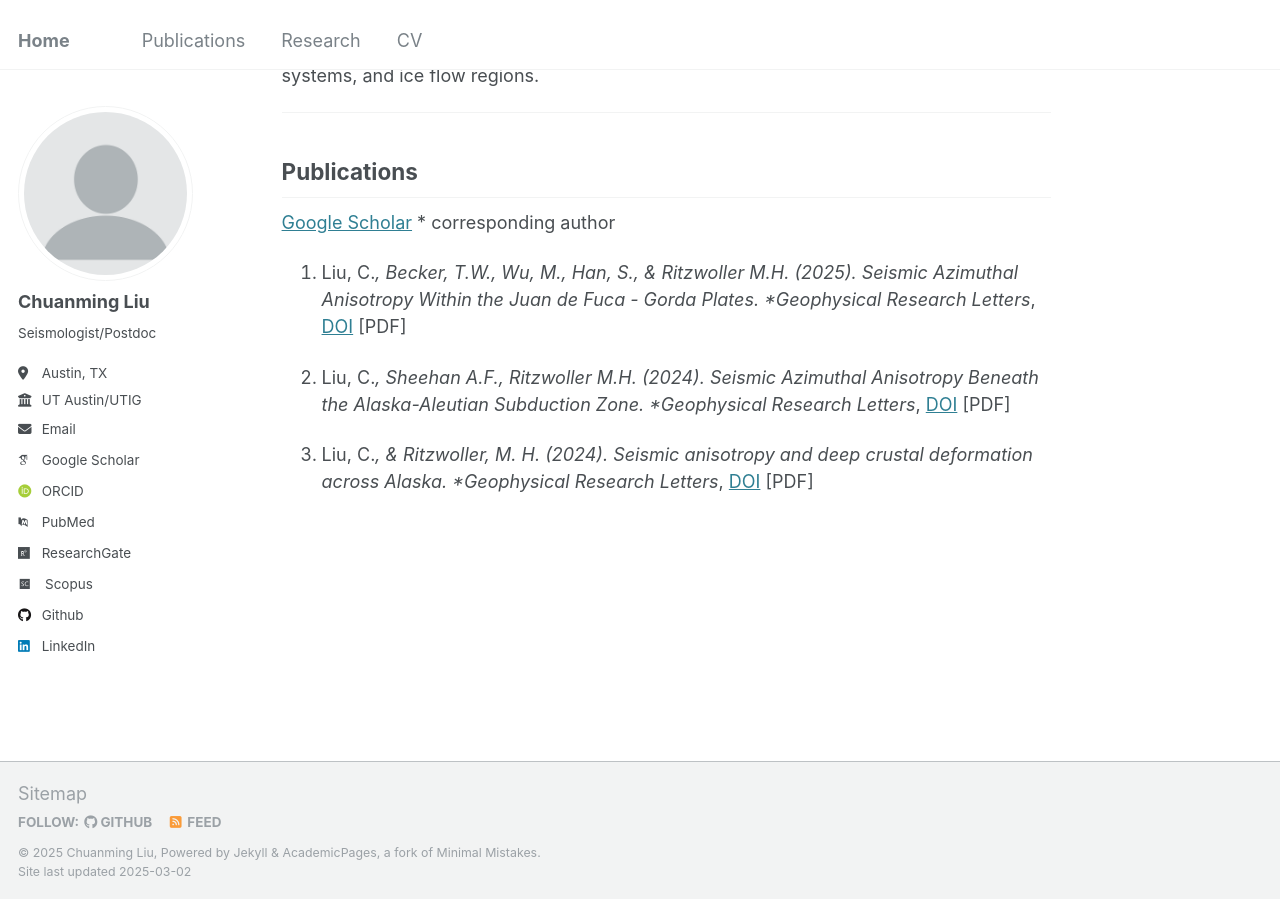
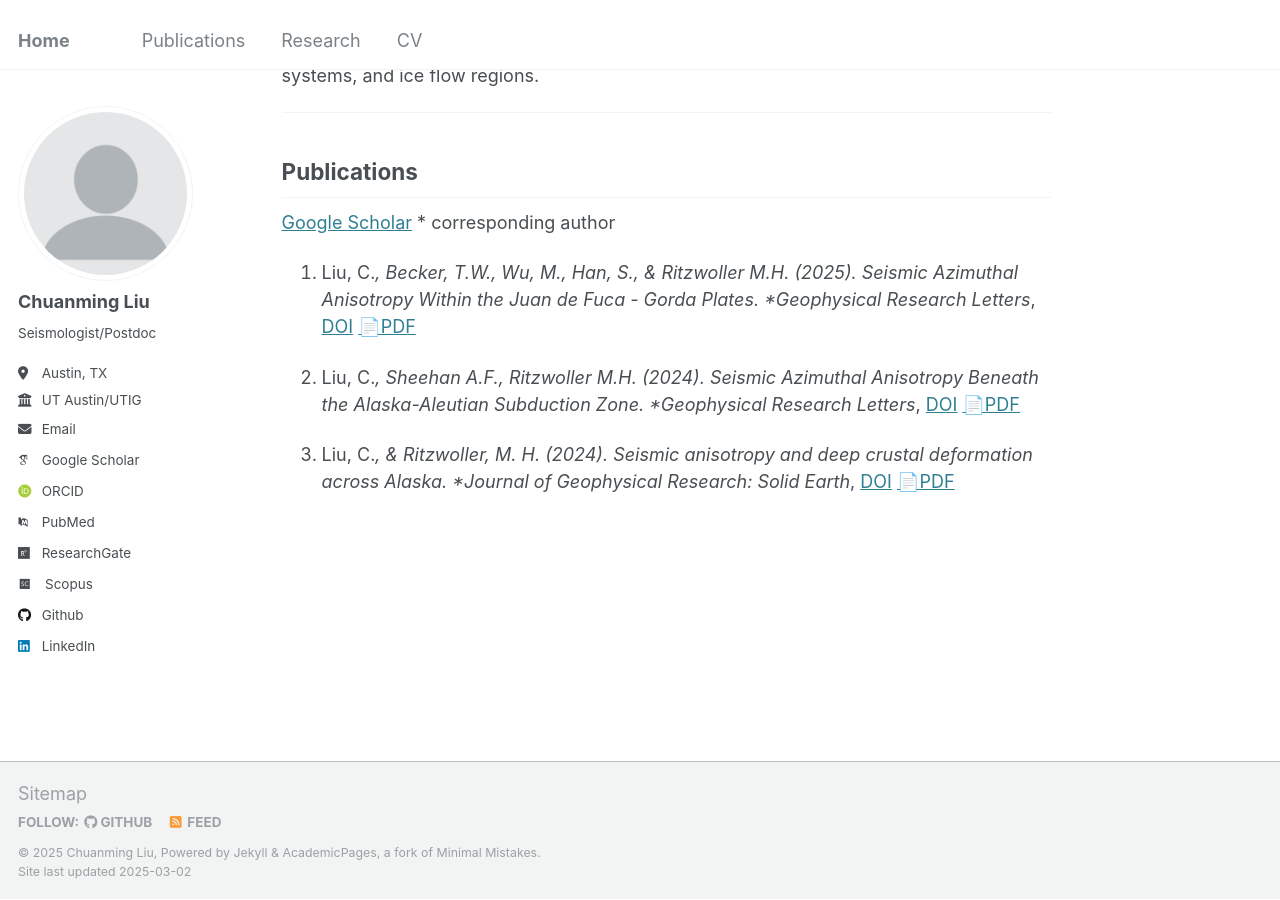
Before and after one commit to Chuanming-Liu/Chuanming-Liu.github.io, a Jekyll site: the page built from _pages/about.md, in a window 1280 px wide and 900 px high, scrolled down 528 px. Built offline with Jekyll 4.4.1, drawn with Linux system fonts in a browser that asks for light colours; some web fonts are replaced.

Commit message:
Updated publications, removed old paper, added new PDFs

```diff
--- a/_pages/about.md
+++ b/_pages/about.md
@@ -19,8 +19,8 @@ His current research focuses on advancing seismic imaging techniques and explori
 
 [Google Scholar](https://scholar.google.com/citations?user=BY9kYV8AAAAJ&hl=en)  * corresponding author
 
-11. Liu, C.*, Becker, T.W., Wu, M., Han, S., & Ritzwoller M.H. (2025).  Seismic Azimuthal Anisotropy Within the Juan de Fuca - Gorda Plates. *Geophysical Research Letters*, [DOI](https://doi.org/10.1029/2024GL111835) [PDF]
+11. Liu, C.*, Becker, T.W., Wu, M., Han, S., & Ritzwoller M.H. (2025).  Seismic Azimuthal Anisotropy Within the Juan de Fuca - Gorda Plates. *Geophysical Research Letters*, [DOI](https://doi.org/10.1029/2024GL111835) [📄PDF](/files/papers/Liu_2024_GRL_JdF.pdf)
 
-10. Liu, C.*, Sheehan A.F., Ritzwoller M.H. (2024). Seismic Azimuthal Anisotropy Beneath the Alaska-Aleutian Subduction Zone. *Geophysical Research Letters*, [DOI](https://doi.org/10.1029/2024GL109758) [PDF]
+10. Liu, C.*, Sheehan A.F., Ritzwoller M.H. (2024). Seismic Azimuthal Anisotropy Beneath the Alaska-Aleutian Subduction Zone. *Geophysical Research Letters*, [DOI](https://doi.org/10.1029/2024GL109758) [📄PDF](/files/papers/Liu_2024_GRL_Alu.pdf)
 
-9. Liu, C.*, & Ritzwoller, M. H. (2024). Seismic anisotropy and deep crustal deformation across Alaska. *Geophysical Research Letters*, [DOI](https://doi.org/10.1029/2023JB028525) [PDF]
+9. Liu, C.*, & Ritzwoller, M. H. (2024). Seismic anisotropy and deep crustal deformation across Alaska. *Journal of Geophysical Research: Solid Earth*, [DOI](https://doi.org/10.1029/2023JB028525) [📄PDF](/files/papers/Liu_2024_JGR_AK_TTI.pdf)
```
Also changed, not shown: 2 other files.
